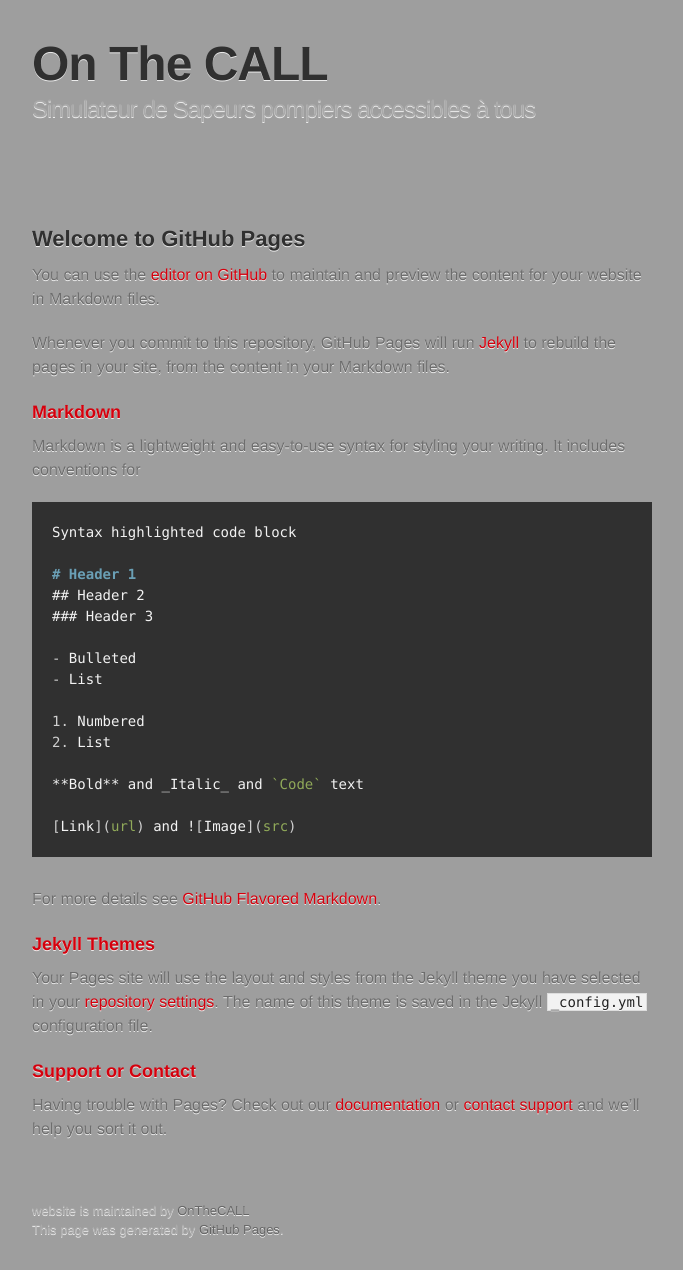
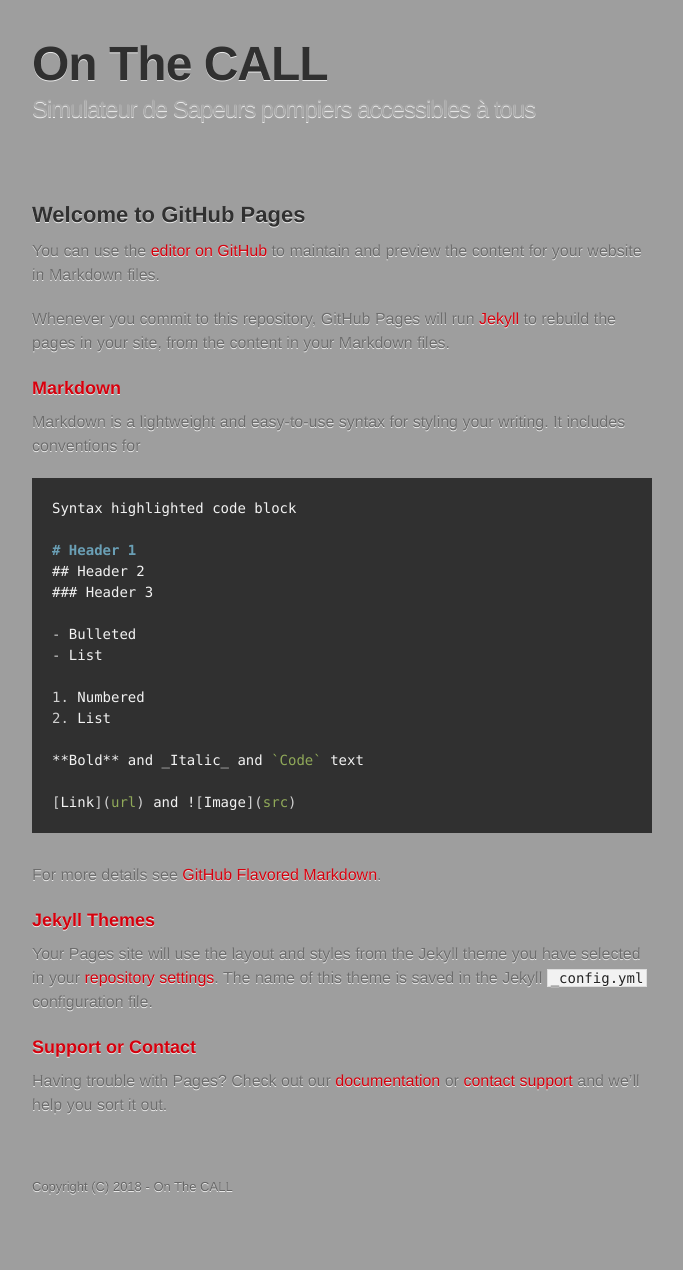
Before and after one commit to OnTheCALL/website, a Jekyll site: the page built from README.md, in a window 1280 px wide. Shown: the whole page, without its empty margins (298-981 px from the left). Built offline with Jekyll 4.4.1, drawn with Linux system fonts in a browser that asks for light colours; some web fonts are replaced; our own code applies the rules of GitHub Pages for plain Markdown files; after the commit the page ends 1226 px from its top, so only the background shows below that.

Commit message:
Update default.html

```diff
--- a/_layouts/default.html
+++ b/_layouts/default.html
@@ -1,5 +1,5 @@
 <!DOCTYPE html>
-<html lang="{{ site.lang | default: "en-US" }}">
+<html lang="fr">
   <head>
     <meta charset='utf-8'>
     <meta http-equiv="X-UA-Compatible" content="IE=edge">
@@ -20,43 +20,16 @@
           <h1>On The CALL</h1>
           <h2>Simulateur de Sapeurs pompiers accessibles à tous</h2>
         </header>
-        <section id="downloads" class="clearfix">
-          {% if site.show_downloads %}
-          <a href="{{ site.github.zip_url }}" id="download-zip" class="button"><span>Download .zip</span></a>
-          <a href="{{ site.github.tar_url }}" id="download-tar-gz" class="button"><span>Download .tar.gz</span></a>
-          {% endif %}
-	{% if site.github.public %}
-	  {% if site.github.is_project_page %}
-          <a href="{{ site.github.repository_url }}" id="view-on-github" class="button"><span>View on GitHub</span></a>
-	  {% else %}
-          <a href="{{ site.github.owner_url }}" id="view-on-github" class="button"><span>View on GitHub</span></a>
-	  {% endif %}
-	{% endif %}
-        </section>
         <hr>
         <section id="main_content">
           {{ content }}
         </section>
 
         <footer>
-        {% if site.github.is_project_page %}
-          {{ site.title | default: site.github.repository_name }} is maintained by <a href="{{ site.github.owner_url }}">{{ site.github.owner_name }}</a><br>
-        {% endif %}
-          This page was generated by <a href="https://pages.github.com">GitHub Pages</a>.
+		<a href="https://github.com/OnTheCALL/website/blob/master/LICENSE.md">Copyright (C) 2018 - On The CALL</a>
         </footer>
 
       </div>
     </div>
-
-    {% if site.google_analytics %}
-      <script>
-        (function(i,s,o,g,r,a,m){i['GoogleAnalyticsObject']=r;i[r]=i[r]||function(){
-        (i[r].q=i[r].q||[]).push(arguments)},i[r].l=1*new Date();a=s.createElement(o),
-        m=s.getElementsByTagName(o)[0];a.async=1;a.src=g;m.parentNode.insertBefore(a,m)
-        })(window,document,'script','//www.google-analytics.com/analytics.js','ga');
-        ga('create', '{{ site.google_analytics }}', 'auto');
-        ga('send', 'pageview');
-      </script>
-    {% endif %}
   </body>
 </html>
```
